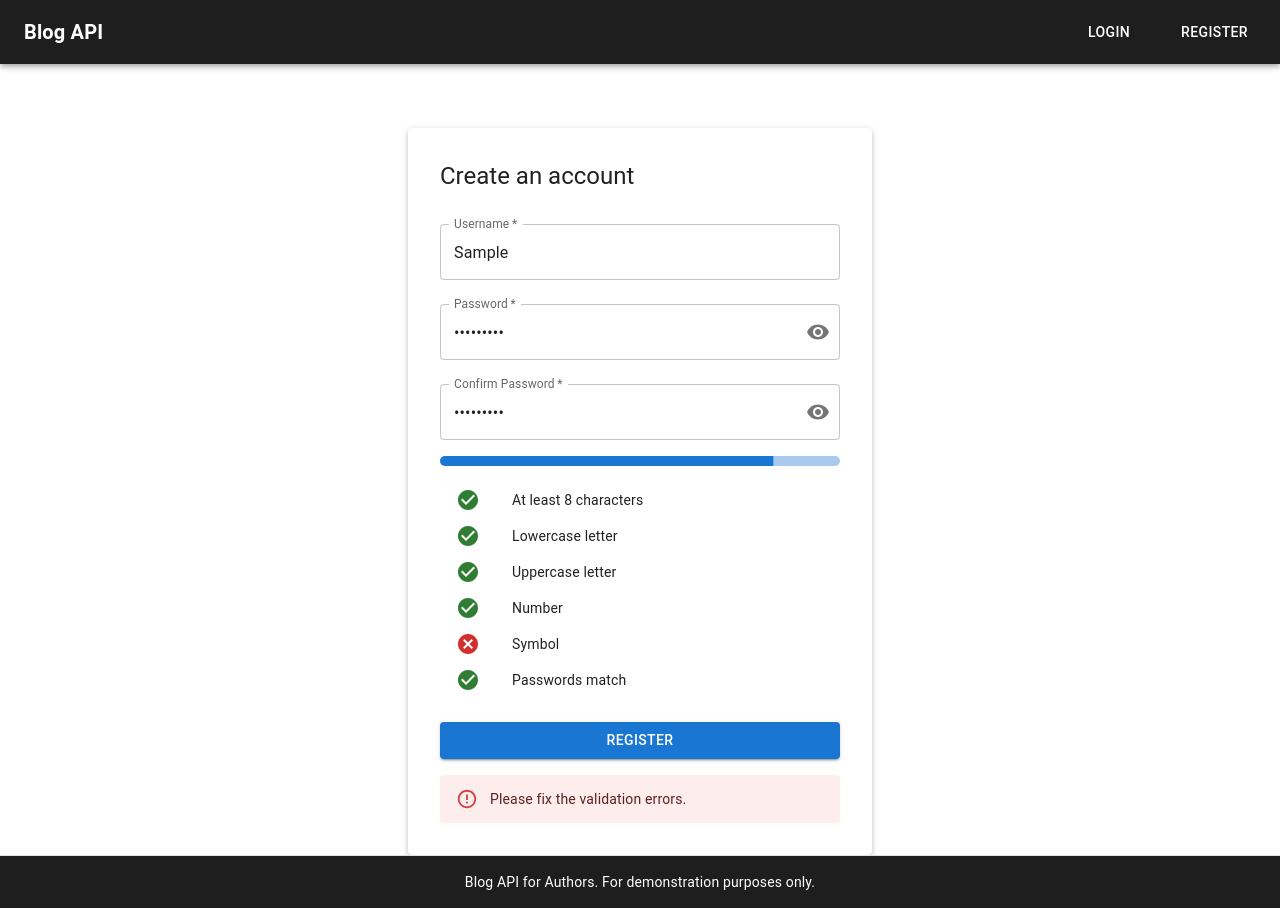
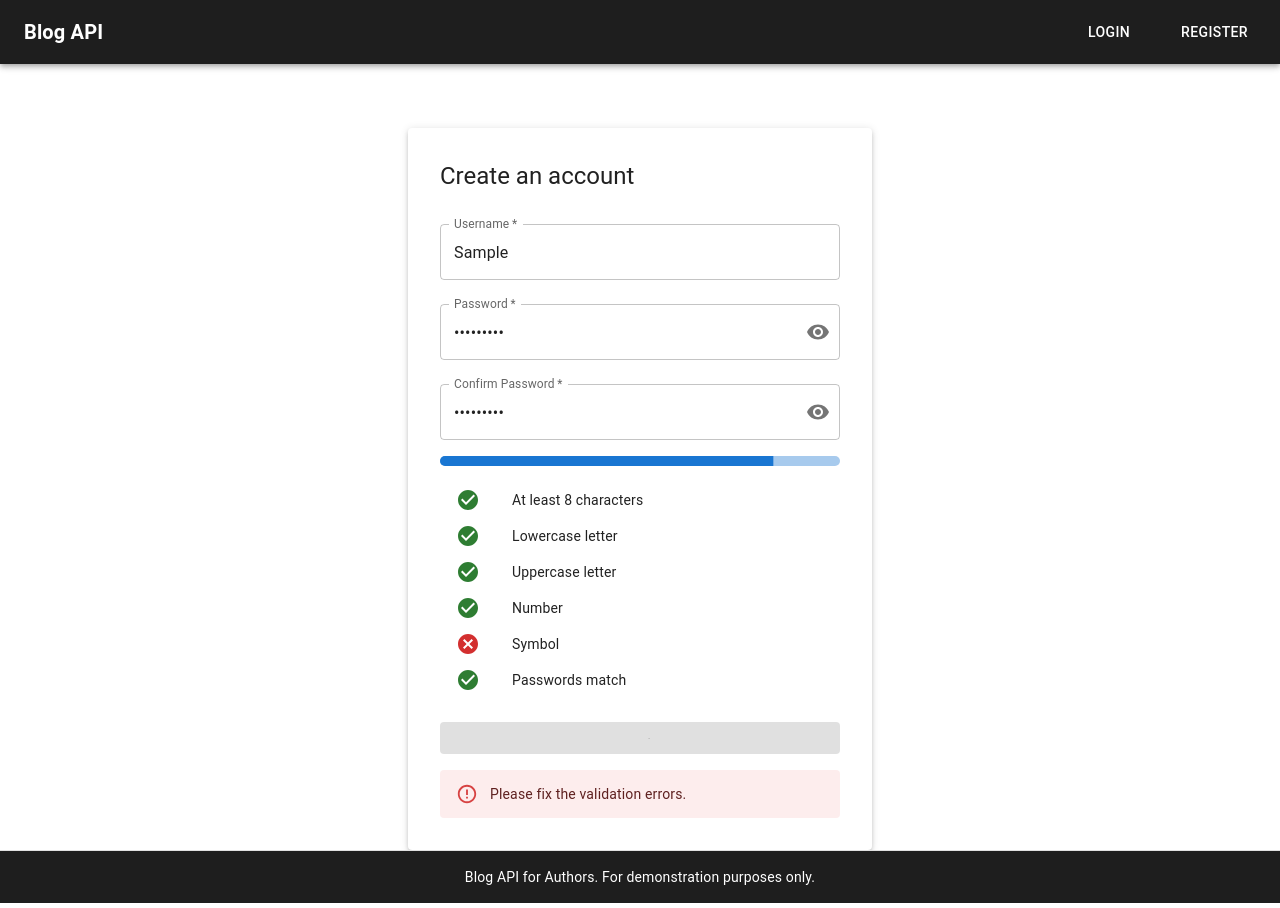
Before and after one commit to khantuevandrei/blog-frontend-author, a React (Vite) app: page /register in a window 1280 px wide. Both pictures are taken after typing "Sample", "Sample123", "Sample123" into the empty fields and a click on the button "REGISTER". Built offline with nearby package versions, Linux system fonts and the light colour scheme.

Commit message:
Set loading to button upon click

```diff
--- a/src/features/auth/Register.jsx
+++ b/src/features/auth/Register.jsx
@@ -1,6 +1,12 @@
 import { useState } from "react";
 import { useNavigate } from "react-router-dom";
-import { Box, Paper, Typography, Button } from "@mui/material";
+import {
+  Box,
+  Paper,
+  Typography,
+  Button,
+  CircularProgress,
+} from "@mui/material";
 import UsernameField from "../../components/UsernameField";
 import PasswordField from "../../components/PasswordField";
 import PasswordStrength from "../../components/PasswordStrength";
@@ -18,6 +24,7 @@ export default function Register() {
 
   const [error, setError] = useState(null);
   const [success, setSuccess] = useState(null);
+  const [loading, setLoading] = useState(false);
 
   const passwordRegex = {
     lowercase: /[a-z]/,
@@ -44,6 +51,7 @@ export default function Register() {
     e.preventDefault();
     setError(null);
     setSuccess(null);
+    setLoading(true);
 
     if (Object.values(validations).some((v) => !v)) {
       setError("Please fix the validation errors.");
@@ -68,9 +76,11 @@ export default function Register() {
       }
 
       setSuccess("Account created. Redirecting...");
-      setTimeout(() => navigate("/login"), 3000);
+      setTimeout(() => navigate("/login"), 2000);
     } catch {
       setError("Network error");
+    } finally {
+      setLoading(false);
     }
   };
 
@@ -98,8 +108,18 @@ export default function Register() {
           <PasswordStrength validations={validations} />
           <PasswordChecklist validations={validations} />
 
-          <Button type="submit" variant="contained" fullWidth sx={{ mt: 2 }}>
-            Register
+          <Button
+            type="submit"
+            variant="contained"
+            disabled={loading}
+            fullWidth
+            sx={{ mt: 2 }}
+          >
+            {loading ? (
+              <CircularProgress size={20} color="inherit" />
+            ) : (
+              "Register"
+            )}
           </Button>
         </form>
 
```
